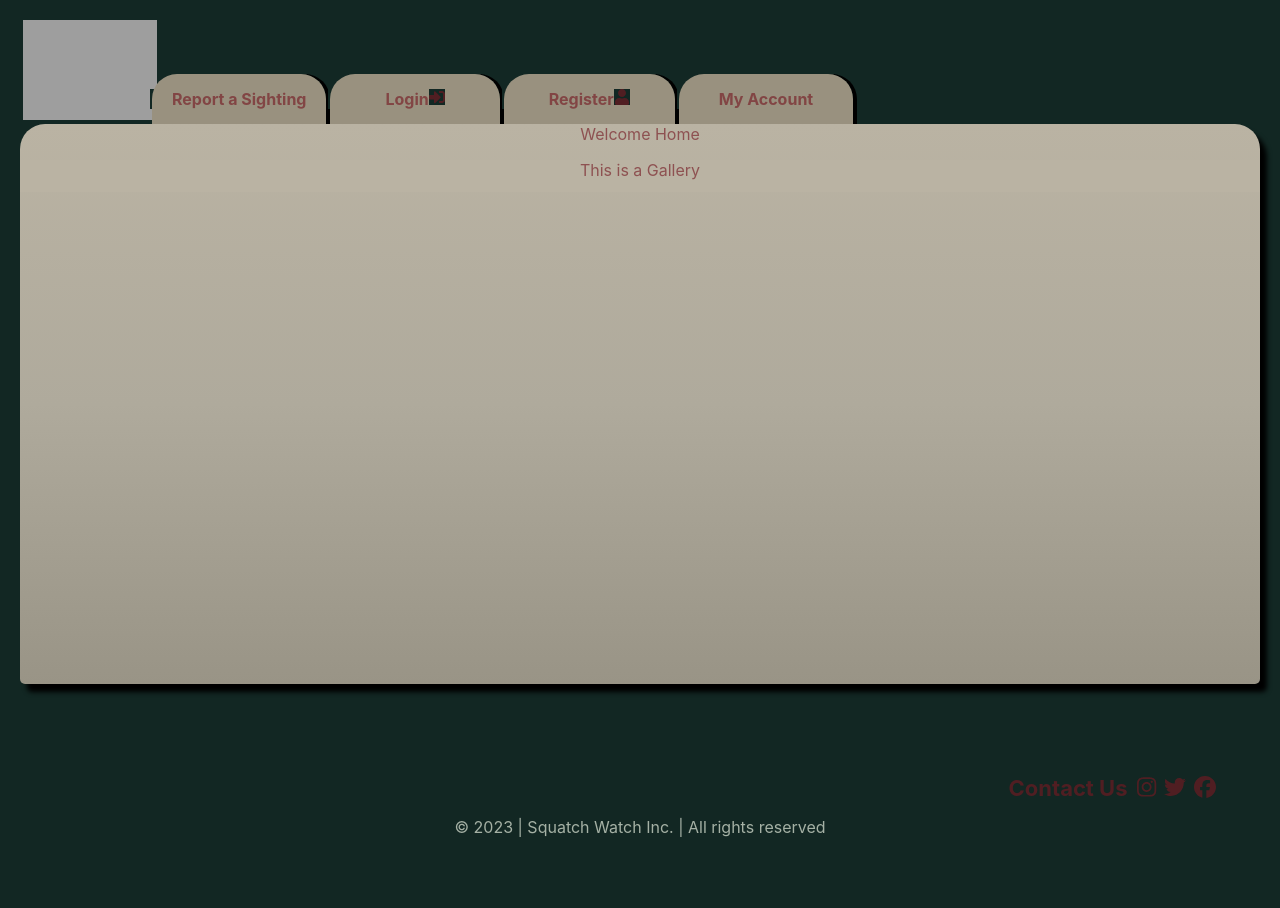
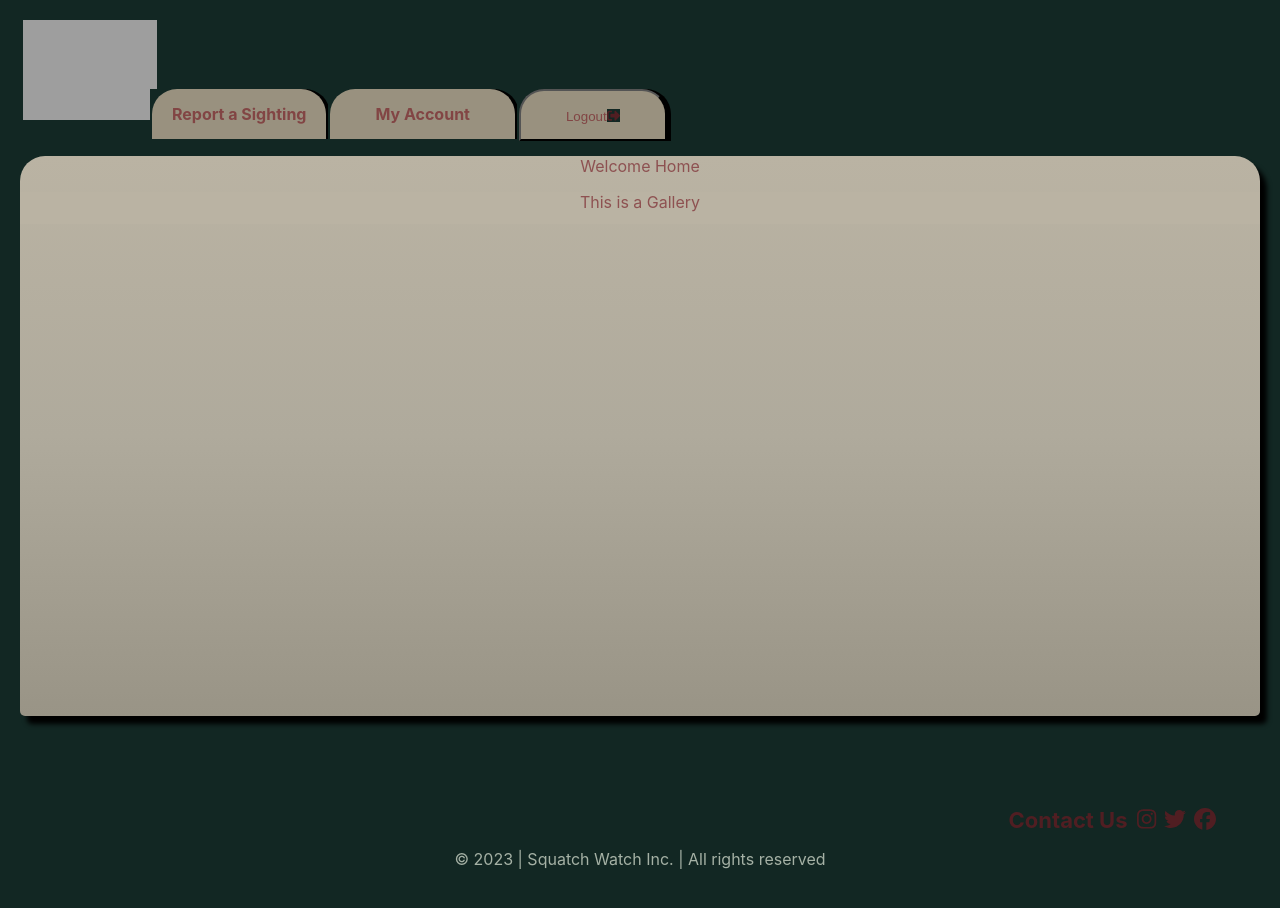
Before and after one commit to johncapovani/Squatch-Watch, a React (Create React App) app in the folder frontend/: page / in a window 1280 px wide. Before the commit the page ends 876 px from the top, so only its background shows below. Built offline with nearby package versions, Linux system fonts and the light colour scheme; sample sign-in values are in the browser's storage; grey boxes are pictures that could not be loaded.

Commit message:
Register and Login functionality is working. Created new protected routes.

```diff
--- a/frontend/src/App.css
+++ b/frontend/src/App.css
@@ -79,6 +79,7 @@
 }
 
 .nav {
+    display: flex;
     /* border: 2px solid blue; */
     background-color: #99917f;
     text-decoration: none;
@@ -109,6 +110,13 @@
     padding: 15px 40px 15px 40px;
     font-weight: bold;
 }
+/* Styling for logout button */
+.b1 {
+
+   padding: 18px 45px 15px 45px;
+   float: right;
+
+}
 
 .nav:focus {
     background-color: #bab3a3;
--- a/frontend/src/components/Navbar.jsx
+++ b/frontend/src/components/Navbar.jsx
@@ -1,9 +1,27 @@
 import React from 'react'
-import { Link } from 'react-router-dom'
+import { Link, useNavigate } from 'react-router-dom'
 import { FaSignInAlt, FaSignOutAlt, FaUser } from 'react-icons/fa'
+
+//Access the state to determine if user is logged in or not
+import { useSelector, useDispatch } from 'react-redux'
+import { logout, reset } from '../features/auth/authSlice'
+
 
 
 function Navbar() {
+
+  const navigate = useNavigate()
+  const dispatch = useDispatch()
+  const { user } = useSelector((state) => state.auth)
+
+  //Logout a user
+
+  const onLogout = () => {
+    dispatch(logout())
+    dispatch(reset())
+    navigate('/')
+  }
+
   return (
     <header className='header'>
       <div>
@@ -15,6 +33,25 @@ function Navbar() {
             Report a Sighting
           </Link>
         </li>
+
+        {user ? (
+          <>
+
+            <li>
+              <Link className='nav n3' to='/account'>
+                My Account
+              </Link>
+            </li>
+
+            <li>
+              <button className='nav b1' onClick={onLogout}>
+                Logout
+                <FaSignOutAlt />
+              </button>
+            </li>
+          </>
+        ) : (
+          <>
             <li>
               <Link className='nav n2' to='/login'>
                 Login
@@ -27,11 +64,9 @@ function Navbar() {
                 <FaUser />
               </Link>
             </li>
-        <li>
-          <Link className='nav n4' to='/account'>
-            My Account
-          </Link>
-        </li>
+          </>
+        )}
+
 
       </ul>
     </header>
--- a/frontend/src/pages/Login.jsx
+++ b/frontend/src/pages/Login.jsx
@@ -61,7 +61,7 @@ function Login() {
         <h1>
           <FaSignInAlt /> Login
         </h1>
-        <p>Login and start setting goals</p>
+        <p>Login to interact with Squatch Watch!</p>
       </section>
 
       <section className='form'>
--- a/frontend/src/pages/User_Profile.jsx
+++ b/frontend/src/pages/User_Profile.jsx
@@ -1,6 +1,24 @@
 import React from 'react'
+import { useEffect } from 'react'
+import { useNavigate } from 'react-router-dom'
+import { useSelector } from 'react-redux'
 
 function User_Profile() {
+
+  const navigate = useNavigate()
+
+  const {user} = useSelector((state) => state.auth)
+
+useEffect(()=> {
+
+  if(!user){
+
+    navigate('/login')
+
+  }
+
+},[user, navigate])
+
   return (
     <div className='account'>Your Account Details:</div>
   )
```
Lines whose indentation alone changed are shown as unchanged.
